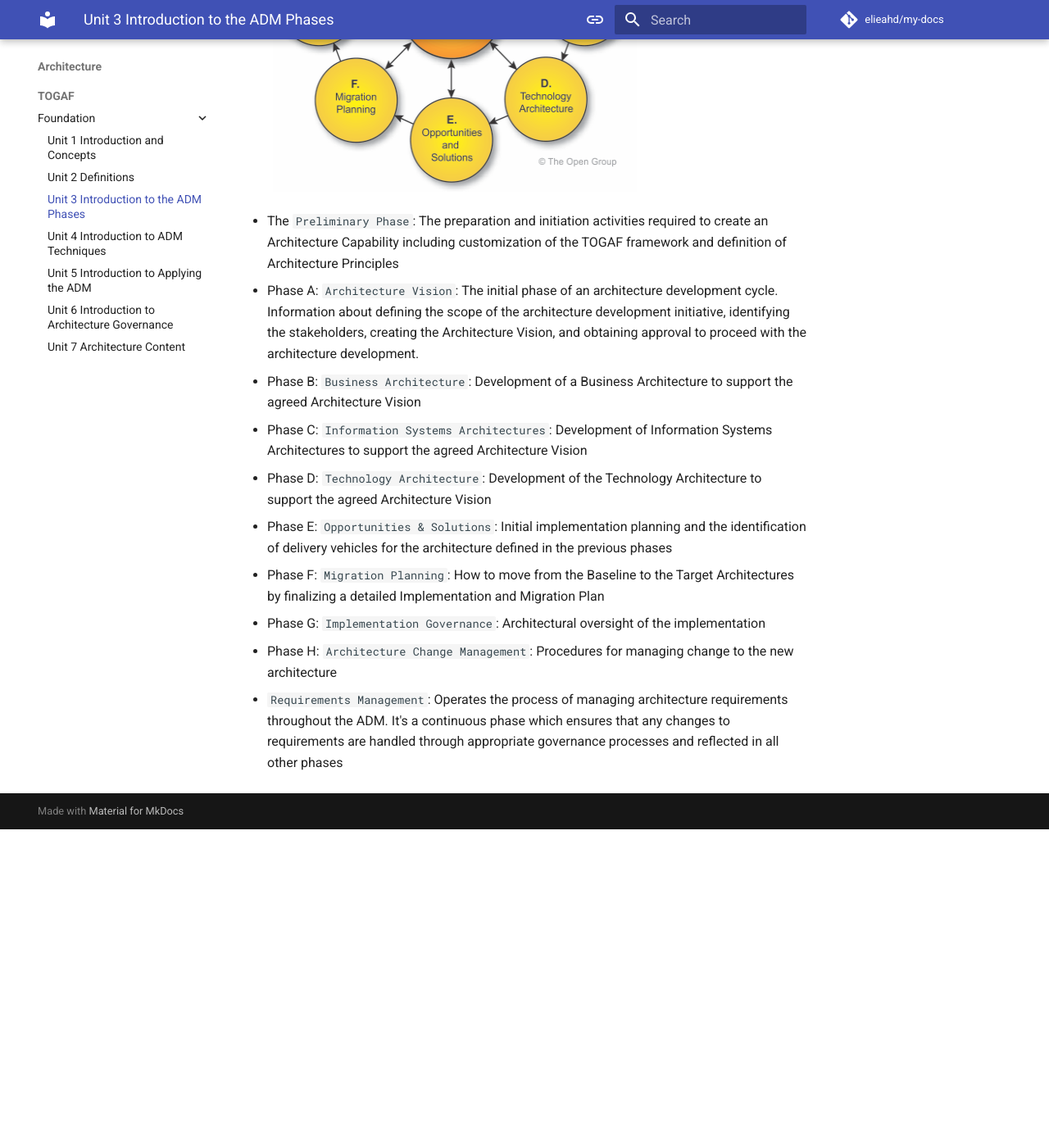
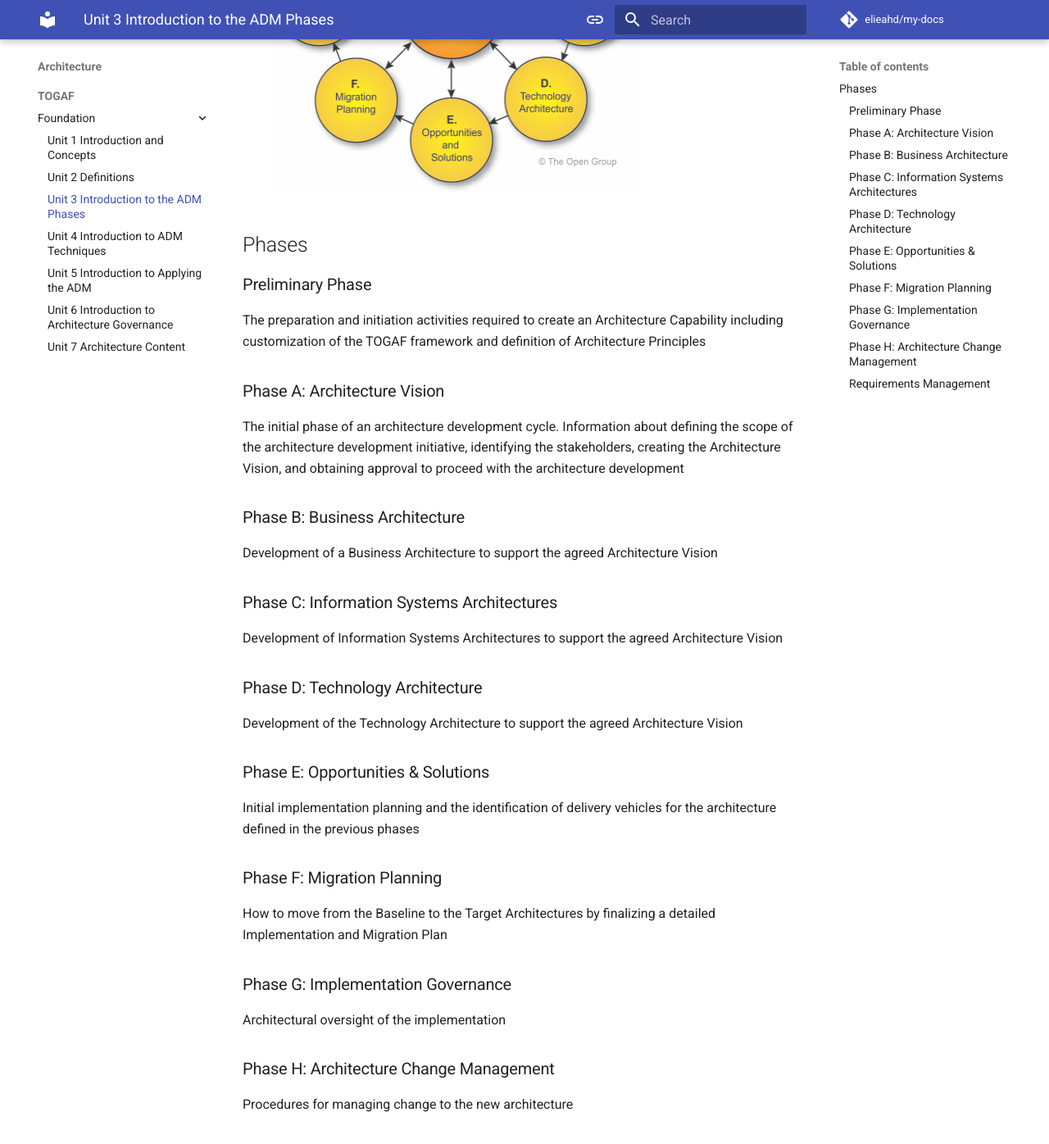
Before and after one commit to elieahd/my-docs, an MkDocs documentation site: the page built from docs/architecture/togaf/foundation/unit3.md, in a window 1280 px wide and 1400 px high, scrolled down 667 px. Shown: the top 1396 px of the window at 82% size. Built offline with MkDocs 1.6.1 and Material for MkDocs 9.7.7, drawn with Linux system fonts in a browser that asks for light colours; comment, search, counter and statistics services are not loaded; before the commit the page ends 1679 px from its top, so only the background shows below that; some of the changed text lies outside the part shown.

Commit message:
enhance phases

```diff
--- a/docs/architecture/togaf/foundation/unit3.md
+++ b/docs/architecture/togaf/foundation/unit3.md
@@ -2,13 +2,34 @@
 
 ![adm](../../../assets/togaf/adm.png)
 
-* The `Preliminary Phase`: The preparation and initiation activities required to create an Architecture Capability including customization of the TOGAF framework and definition of Architecture Principles
-* Phase A: `Architecture Vision`: The initial phase of an architecture development cycle. Information about defining the scope of the architecture development initiative, identifying the stakeholders, creating the Architecture Vision, and obtaining approval to proceed with the architecture development.
-* Phase B: `Business Architecture`: Development of a Business Architecture to support the agreed Architecture Vision
-* Phase C: `Information Systems Architectures`: Development of Information Systems Architectures to support the agreed Architecture Vision
-* Phase D: `Technology Architecture`: Development of the Technology Architecture to support the agreed Architecture Vision
-* Phase E: `Opportunities & Solutions`: Initial implementation planning and the identification of delivery vehicles for the architecture defined in the previous phases
-* Phase F: `Migration Planning`: How to move from the Baseline to the Target Architectures by finalizing a detailed Implementation and Migration Plan
-* Phase G: `Implementation Governance`: Architectural oversight of the implementation
-* Phase H: `Architecture Change Management`:  Procedures for managing change to the new architecture
-* `Requirements Management`: Operates the process of managing architecture requirements throughout the ADM. It's a continuous phase which ensures that any changes to requirements are handled through appropriate governance processes and reflected in all other phases
+## Phases
+
+### Preliminary Phase
+The preparation and initiation activities required to create an Architecture Capability including customization of the TOGAF framework and definition of Architecture Principles
+
+### Phase A: Architecture Vision
+The initial phase of an architecture development cycle. Information about defining the scope of the architecture development initiative, identifying the stakeholders, creating the Architecture Vision, and obtaining approval to proceed with the architecture development
+
+### Phase B: Business Architecture
+Development of a Business Architecture to support the agreed Architecture Vision
+
+### Phase C: Information Systems Architectures
+Development of Information Systems Architectures to support the agreed Architecture Vision
+
+### Phase D: Technology Architecture
+Development of the Technology Architecture to support the agreed Architecture Vision
+
+### Phase E: Opportunities & Solutions
+Initial implementation planning and the identification of delivery vehicles for the architecture defined in the previous phases
+
+### Phase F: Migration Planning
+How to move from the Baseline to the Target Architectures by finalizing a detailed Implementation and Migration Plan
+
+### Phase G: Implementation Governance
+Architectural oversight of the implementation
+
+### Phase H: Architecture Change Management
+Procedures for managing change to the new architecture
+
+### Requirements Management
+Operates the process of managing architecture requirements throughout the ADM. It's a continuous phase which ensures that any changes to requirements are handled through appropriate governance processes and reflected in all other phases
```
